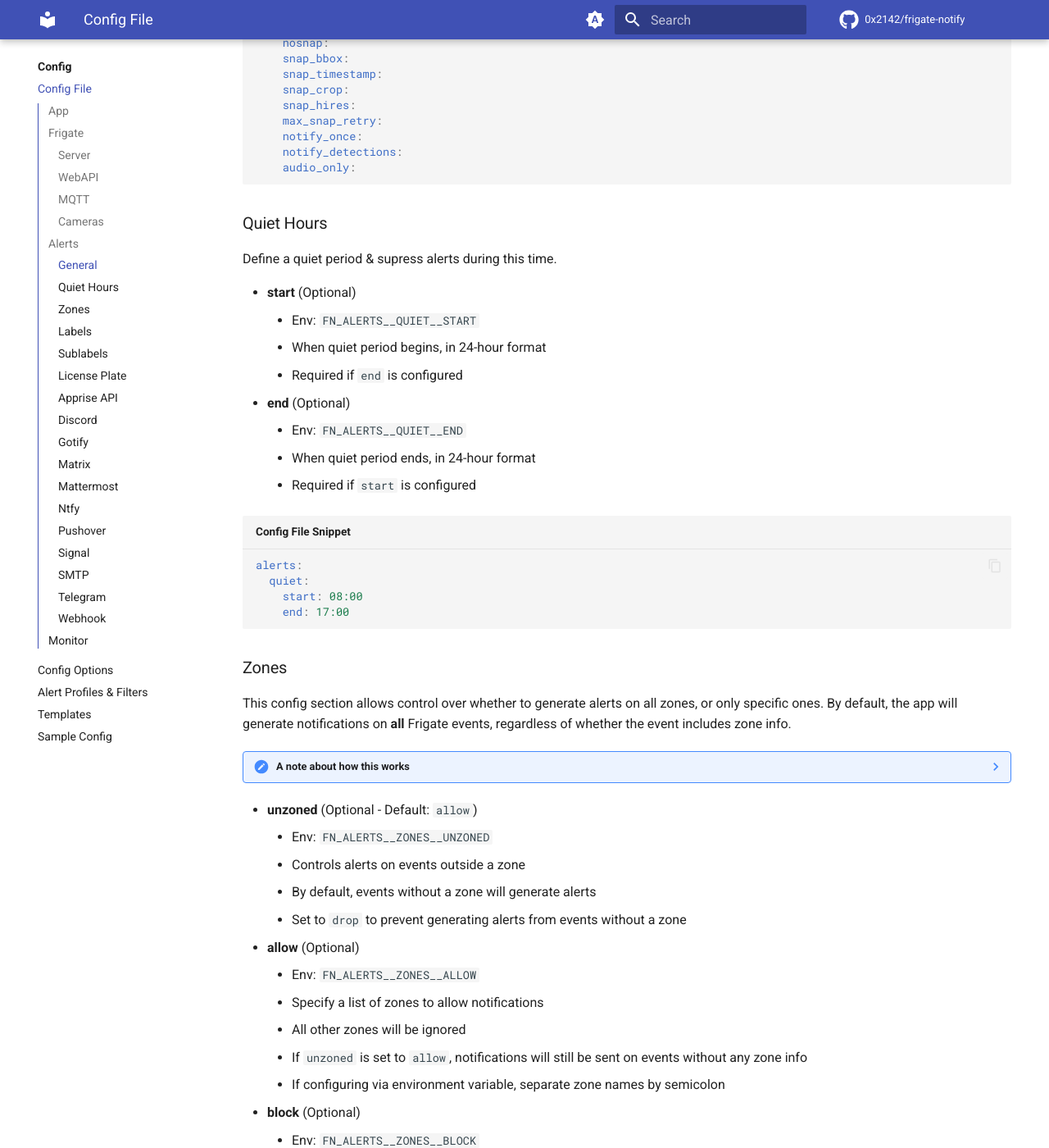
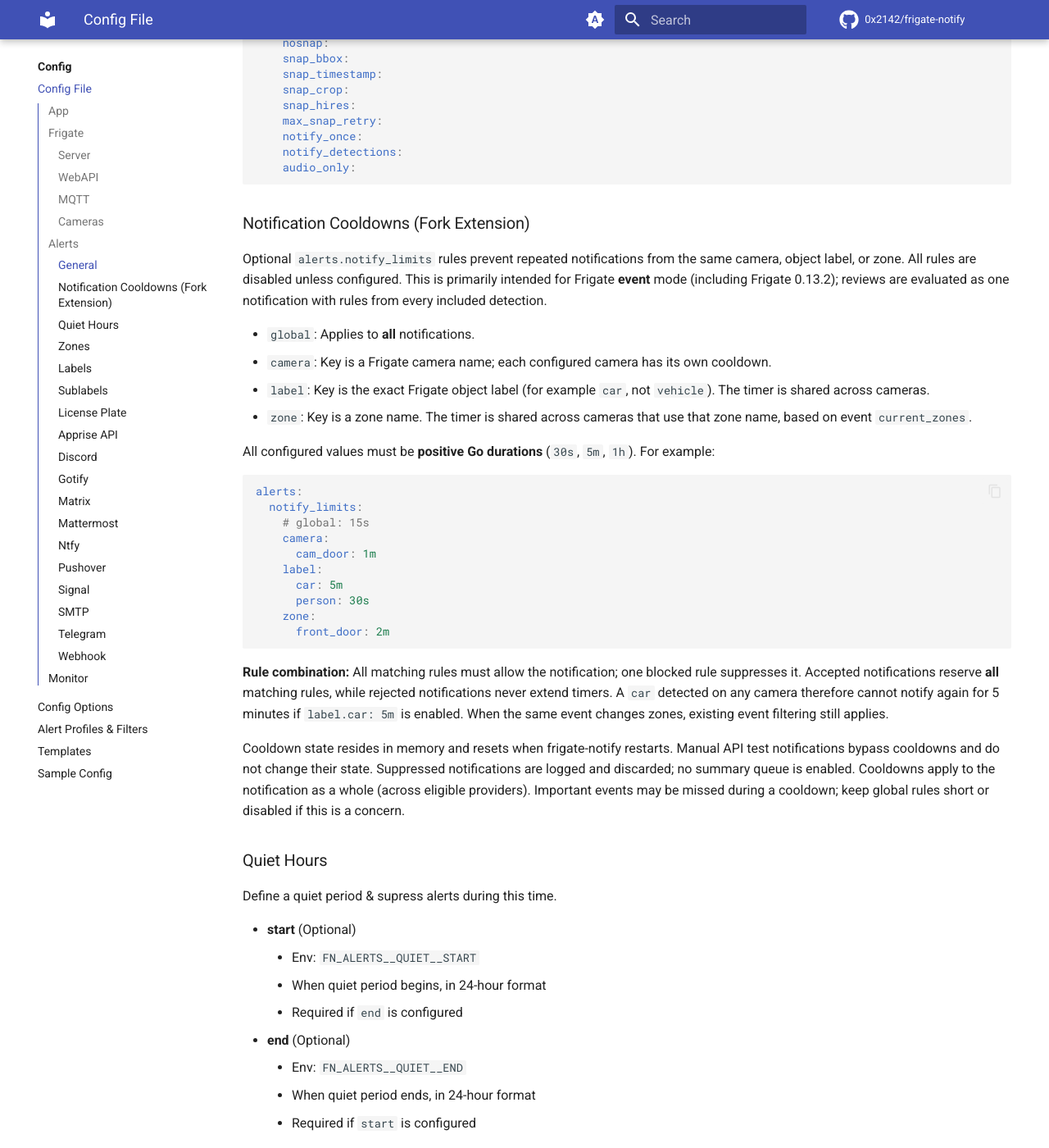
Before and after one commit to 0FakE/frigate-notify, an MkDocs documentation site: the page built from docs/config/file.md, in a window 1280 px wide and 1400 px high, scrolled down 7783 px. Shown: the whole window at 82% size. Built offline with MkDocs 1.6.1 and Material for MkDocs 9.7.7, drawn with Linux system fonts in a browser that asks for light colours; comment, search, counter and statistics services are not loaded; the version menu is left out.

Commit message:
Document cooldown scopes and test configuration and cache semantics

````diff
--- a/docs/config/file.md
+++ b/docs/config/file.md
@@ -253,6 +253,34 @@ alerts:
     notify_detections:
     audio_only:
 ```
+
+### Notification Cooldowns (Fork Extension)
+
+Optional `alerts.notify_limits` rules prevent repeated notifications from the same camera, object label, or zone. All rules are disabled unless configured. This is primarily intended for Frigate **event** mode (including Frigate 0.13.2); reviews are evaluated as one notification with rules from every included detection.
+
+- `global`: Applies to **all** notifications.
+- `camera`: Key is a Frigate camera name; each configured camera has its own cooldown.
+- `label`: Key is the exact Frigate object label (for example `car`, not `vehicle`). The timer is shared across cameras.
+- `zone`: Key is a zone name. The timer is shared across cameras that use that zone name, based on event `current_zones`.
+
+All configured values must be **positive Go durations** (`30s`, `5m`, `1h`). For example:
+
+```yaml
+alerts:
+  notify_limits:
+    # global: 15s
+    camera:
+      cam_door: 1m
+    label:
+      car: 5m
+      person: 30s
+    zone:
+      front_door: 2m
+```
+
+**Rule combination:** All matching rules must allow the notification; one blocked rule suppresses it. Accepted notifications reserve **all** matching rules, while rejected notifications never extend timers. A `car` detected on any camera therefore cannot notify again for 5 minutes if `label.car: 5m` is enabled. When the same event changes zones, existing event filtering still applies.
+
+Cooldown state resides in memory and resets when frigate-notify restarts. Manual API test notifications bypass cooldowns and do not change their state. Suppressed notifications are logged and discarded; no summary queue is enabled. Cooldowns apply to the notification as a whole (across eligible providers). Important events may be missed during a cooldown; keep global rules short or disabled if this is a concern.
 
 ### Quiet Hours
 
````
Also changed, not shown: docs/config/sample.md (+9 -0 lines), example-config.yml (+12 -0 lines), 3 other files.
